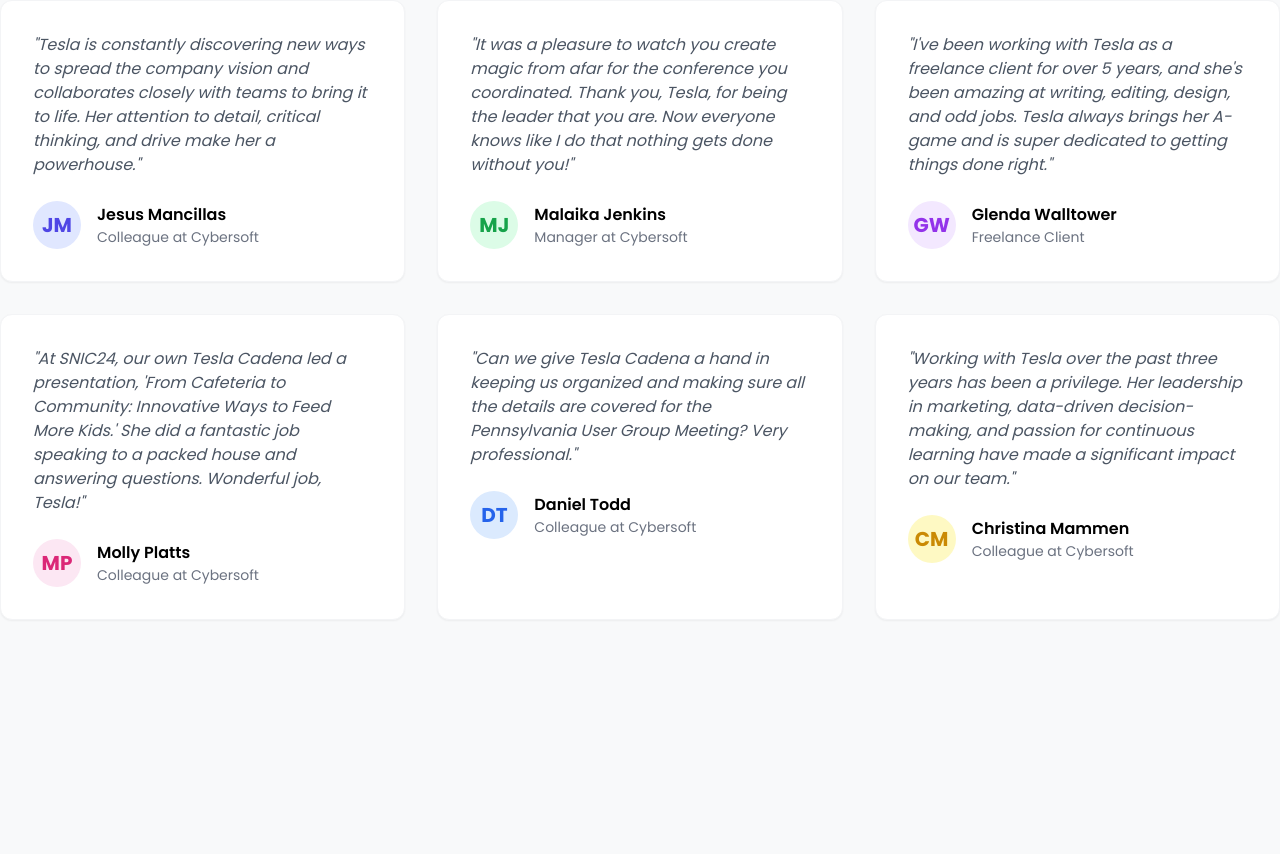
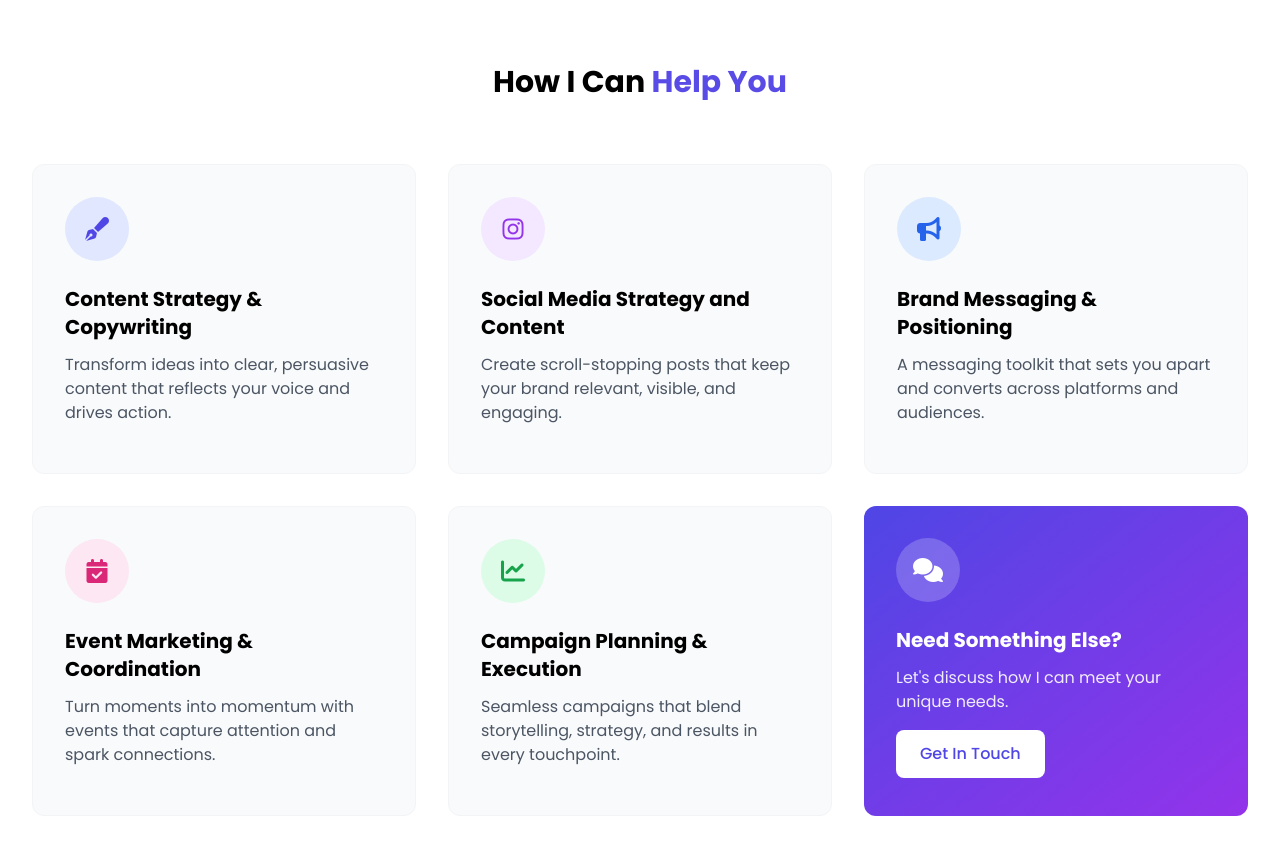
Before and after one commit to TeslaCadena/services, a plain HTML site: page index.html in a window 1280 px wide. Before the commit the page ends 800 px from the top, so only its background shows below. Drawn offline with nearby package versions, Linux system fonts and the light colour scheme.

Commit message:
Update index.html

```diff
--- a/index.html
+++ b/index.html
@@ -25,80 +25,66 @@
     transform: scale(1.1);
   }
 </style>
-        <div class="grid grid-cols-1 md:grid-cols-2 lg:grid-cols-3 gap-8">
-            <!-- Testimonial 1 -->
-            <div class="bg-white p-8 rounded-xl shadow-sm border border-gray-100">
-                <p class="text-gray-600 italic mb-6">"Tesla is constantly discovering new ways to spread the company vision and collaborates closely with teams to bring it to life. Her attention to detail, critical thinking, and drive make her a powerhouse."</p>
-                <div class="flex items-center">
-                    <div class="w-12 h-12 bg-indigo-100 rounded-full flex items-center justify-center text-indigo-600 font-bold text-xl mr-4">JM</div>
-                    <div>
-                        <h4 class="font-semibold">Jesus Mancillas</h4>
-                        <p class="text-gray-500 text-sm">Colleague at Cybersoft</p>
-                    </div>
-                </div>
-            </div>
 
-            <!-- Testimonial 2 -->
-            <div class="bg-white p-8 rounded-xl shadow-sm border border-gray-100">
-                <p class="text-gray-600 italic mb-6">"It was a pleasure to watch you create magic from afar for the conference you coordinated. Thank you, Tesla, for being the leader that you are. Now everyone knows like I do that nothing gets done without you!"</p>
-                <div class="flex items-center">
-                    <div class="w-12 h-12 bg-green-100 rounded-full flex items-center justify-center text-green-600 font-bold text-xl mr-4">MJ</div>
-                    <div>
-                        <h4 class="font-semibold">Malaika Jenkins</h4>
-                        <p class="text-gray-500 text-sm">Manager at Cybersoft</p>
-                    </div>
-                </div>
-            </div>
+<!-- SERVICES SECTION -->
+<section class="py-16 bg-white">
+  <div class="container mx-auto px-4 md:px-8">
+    <div class="text-center mb-16">
+      <h2 class="text-3xl font-bold mb-4">  How I Can <span style="color: #594be5;">Help You</span>
+    </div>
+    <div class="grid grid-cols-1 md:grid-cols-2 lg:grid-cols-3 gap-8">
+      <!-- Service Cards -->
+      <div class="service-card bg-gray-50 rounded-xl p-8 border border-gray-100">
+        <div class="service-icon bg-indigo-100 text-indigo-600 w-16 h-16 rounded-full flex items-center justify-center mb-6">
+          <i class="fas fa-pen-fancy text-2xl"></i>
+        </div>
+        <h3 class="text-xl font-bold mb-3">Content Strategy & Copywriting</h3>
+        <p class="text-gray-600 mb-4">Transform ideas into clear, persuasive content that reflects your voice and drives action.</p>
+      </div>
 
-            <!-- Testimonial 3 -->
-            <div class="bg-white p-8 rounded-xl shadow-sm border border-gray-100">
-                <p class="text-gray-600 italic mb-6">"I've been working with Tesla as a freelance client for over 5 years, and she's been amazing at writing, editing, design, and odd jobs. Tesla always brings her A-game and is super dedicated to getting things done right."</p>
-                <div class="flex items-center">
-                    <div class="w-12 h-12 bg-purple-100 rounded-full flex items-center justify-center text-purple-600 font-bold text-xl mr-4">GW</div>
-                    <div>
-                        <h4 class="font-semibold">Glenda Walltower</h4>
-                        <p class="text-gray-500 text-sm">Freelance Client</p>
-                    </div>
-                </div>
-            </div>
+      <div class="service-card bg-gray-50 rounded-xl p-8 border border-gray-100">
+        <div class="service-icon bg-purple-100 text-purple-600 w-16 h-16 rounded-full flex items-center justify-center mb-6">
+          <i class="fab fa-instagram text-2xl"></i>
+        </div>
+        <h3 class="text-xl font-bold mb-3">Social Media Strategy and Content</h3>
+        <p class="text-gray-600 mb-4">Create scroll-stopping posts that keep your brand relevant, visible, and engaging.</p>
+      </div>
 
-            <!-- Testimonial 4 -->
-            <div class="bg-white p-8 rounded-xl shadow-sm border border-gray-100">
-                <p class="text-gray-600 italic mb-6">"At SNIC24, our own Tesla Cadena led a presentation, 'From Cafeteria to Community: Innovative Ways to Feed More Kids.' She did a fantastic job speaking to a packed house and answering questions. Wonderful job, Tesla!"</p>
-                <div class="flex items-center">
-                    <div class="w-12 h-12 bg-pink-100 rounded-full flex items-center justify-center text-pink-600 font-bold text-xl mr-4">MP</div>
-                    <div>
-                        <h4 class="font-semibold">Molly Platts</h4>
-                        <p class="text-gray-500 text-sm">Colleague at Cybersoft</p>
-                    </div>
-                </div>
-            </div>
+      <div class="service-card bg-gray-50 rounded-xl p-8 border border-gray-100">
+        <div class="service-icon bg-blue-100 text-blue-600 w-16 h-16 rounded-full flex items-center justify-center mb-6">
+          <i class="fas fa-bullhorn text-2xl"></i>
+        </div>
+        <h3 class="text-xl font-bold mb-3">Brand Messaging & Positioning</h3>
+        <p class="text-gray-600 mb-4">A messaging toolkit that sets you apart and converts across platforms and audiences.</p>
+      </div>
 
-            <!-- Testimonial 5 -->
-            <div class="bg-white p-8 rounded-xl shadow-sm border border-gray-100">
-                <p class="text-gray-600 italic mb-6">"Can we give Tesla Cadena a hand in keeping us organized and making sure all the details are covered for the Pennsylvania User Group Meeting? Very professional."</p>
-                <div class="flex items-center">
-                    <div class="w-12 h-12 bg-blue-100 rounded-full flex items-center justify-center text-blue-600 font-bold text-xl mr-4">DT</div>
-                    <div>
-                        <h4 class="font-semibold">Daniel Todd</h4>
-                        <p class="text-gray-500 text-sm">Colleague at Cybersoft</p>
-                    </div>
-                </div>
-            </div>
+      <div class="service-card bg-gray-50 rounded-xl p-8 border border-gray-100">
+        <div class="service-icon bg-pink-100 text-pink-600 w-16 h-16 rounded-full flex items-center justify-center mb-6">
+          <i class="fas fa-calendar-check text-2xl"></i>
+        </div>
+        <h3 class="text-xl font-bold mb-3">Event Marketing & Coordination</h3>
+        <p class="text-gray-600 mb-4">Turn moments into momentum with events that capture attention and spark connections.</p>
+      </div>
 
-            <!-- Testimonial 6 -->
-            <div class="bg-white p-8 rounded-xl shadow-sm border border-gray-100">
-                <p class="text-gray-600 italic mb-6">"Working with Tesla over the past three years has been a privilege. Her leadership in marketing, data-driven decision-making, and passion for continuous learning have made a significant impact on our team."</p>
-                <div class="flex items-center">
-                    <div class="w-12 h-12 bg-yellow-100 rounded-full flex items-center justify-center text-yellow-600 font-bold text-xl mr-4">CM</div>
-                    <div>
-                        <h4 class="font-semibold">Christina Mammen</h4>
-                        <p class="text-gray-500 text-sm">Colleague at Cybersoft</p>
-                    </div>
-                </div>
-            </div>
+      <div class="service-card bg-gray-50 rounded-xl p-8 border border-gray-100">
+        <div class="service-icon bg-green-100 text-green-600 w-16 h-16 rounded-full flex items-center justify-center mb-6">
+          <i class="fas fa-chart-line text-2xl"></i>
         </div>
+        <h3 class="text-xl font-bold mb-3">Campaign Planning & Execution</h3>
+        <p class="text-gray-600 mb-4">Seamless campaigns that blend storytelling, strategy, and results in every touchpoint.</p>
+      </div>
+
+      <div class="service-card bg-gradient-to-br from-indigo-600 to-purple-600 rounded-xl p-8 text-white">
+        <div class="service-icon bg-white bg-opacity-20 w-16 h-16 rounded-full flex items-center justify-center mb-6">
+          <i class="fas fa-comments text-2xl"></i>
+        </div>
+        <h3 class="text-xl font-bold mb-3">Need Something Else?</h3>
+        <p class="text-white text-opacity-90 mb-4">Let's discuss how I can meet your unique needs.</p>
+        <a href="https://calendly.com/teslacadena/one-on-one-chat" target="_blank" class="inline-block bg-white text-indigo-600 font-medium px-6 py-3 rounded-lg hover:bg-opacity-90 transition-all">Get In Touch</a>
+      </div>
     </div>
+  </div>
+</section>
 </section>
 <!-- SIMPLE SCRIPT FOR MOBILE MENU -->
 <script>
```
